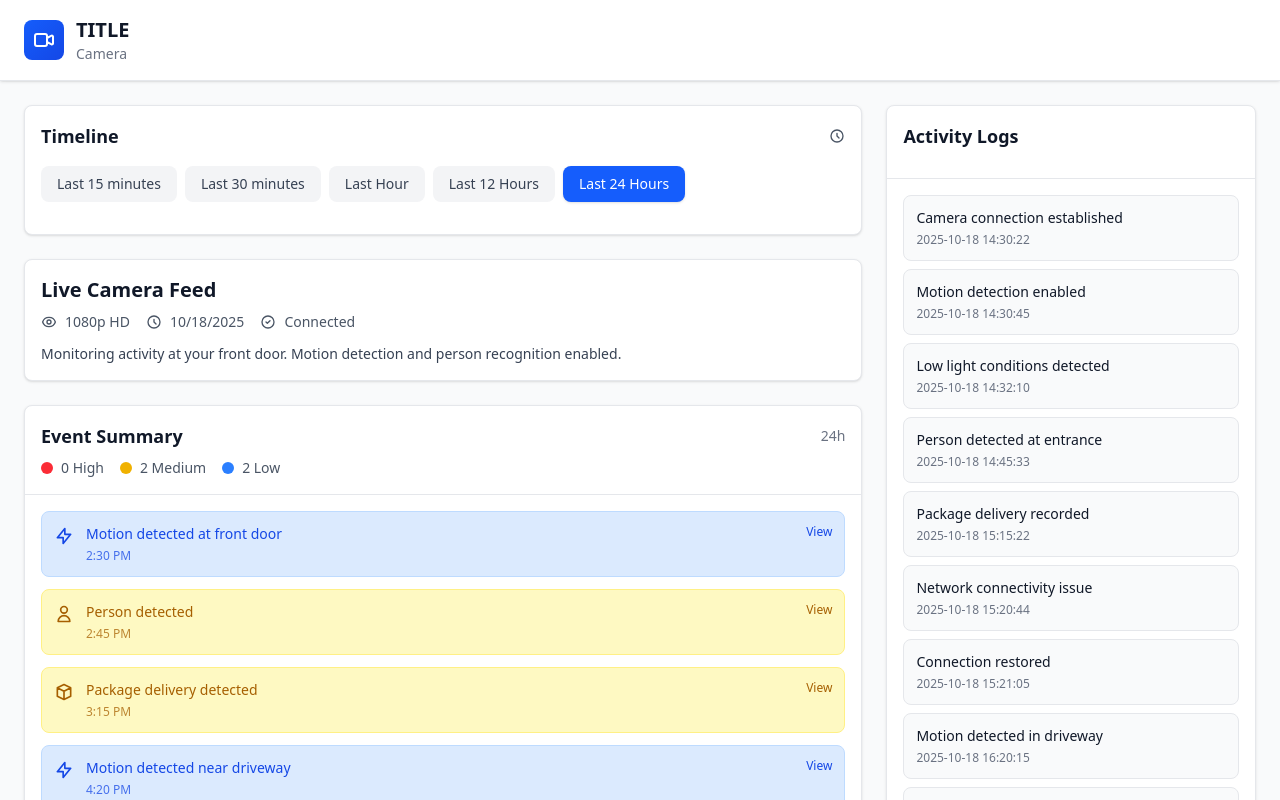
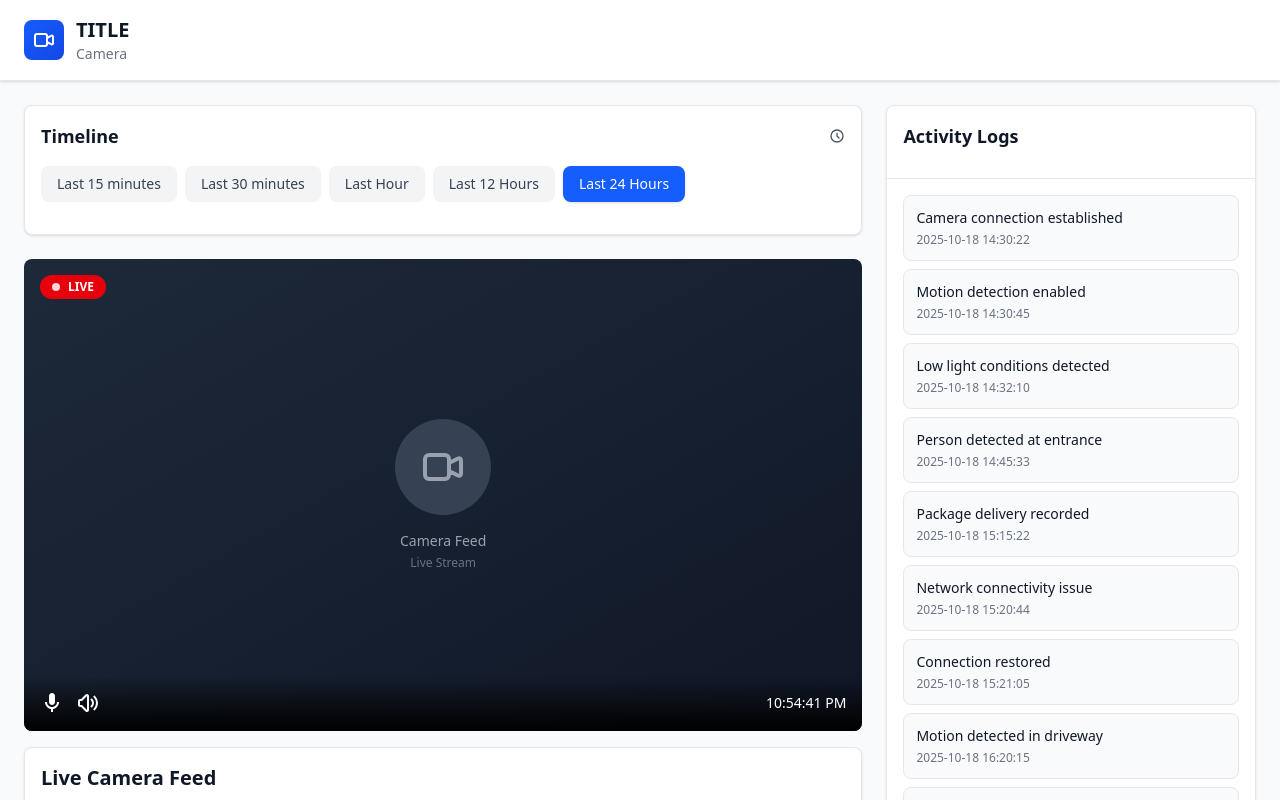
Before and after one commit to raymondcen/DubHacks2025, a React (Vite) app in the folder tmobile-client/: page /dashboard in a window 1280 px wide. Shown: the top 800 px of the page. Built offline with nearby package versions, Linux system fonts and the light colour scheme.

Commit message:
Added livestream display

```diff
--- /dev/null
+++ b/tmobile-client/src/components/livestream.jsx
@@ -0,0 +1,70 @@
+import { useState } from 'react';
+
+function Livestream (){
+    const [isPlaying, setIsPlaying] = useState(false);
+
+  return (
+    <div className="w-full aspect-video bg-gray-900 rounded-lg overflow-hidden relative">
+      {/* Placeholder for camera feed */}
+      <div className="w-full h-full flex items-center justify-center bg-gradient-to-br from-gray-800 to-gray-900">
+        <div className="text-center">
+          <div className="w-24 h-24 mx-auto mb-4 rounded-full bg-gray-700 flex items-center justify-center">
+            <svg className="w-12 h-12 text-gray-400" fill="none" stroke="currentColor" viewBox="0 0 24 24">
+              <path strokeLinecap="round" strokeLinejoin="round" strokeWidth={2} d="M15 10l4.553-2.276A1 1 0 0121 8.618v6.764a1 1 0 01-1.447.894L15 14M5 18h8a2 2 0 002-2V8a2 2 0 00-2-2H5a2 2 0 00-2 2v8a2 2 0 002 2z" />
+            </svg>
+          </div>
+          <p className="text-gray-400 text-sm">Camera Feed</p>
+          <p className="text-gray-500 text-xs mt-1">Live Stream</p>
+        </div>
+      </div>
+
+      {/* Play/Pause overlay */}
+      <div className="absolute inset-0 flex items-center justify-center opacity-0 hover:opacity-100 transition-opacity bg-black bg-opacity-30">
+        <button
+          onClick={() => setIsPlaying(!isPlaying)}
+          className="w-16 h-16 rounded-full bg-white bg-opacity-90 flex items-center justify-center hover:bg-opacity-100 transition-all"
+        >
+          {isPlaying ? (
+            <svg className="w-8 h-8 text-gray-900" fill="currentColor" viewBox="0 0 24 24">
+              <path d="M6 4h4v16H6V4zm8 0h4v16h-4V4z" />
+            </svg>
+          ) : (
+            <svg className="w-8 h-8 text-gray-900 ml-1" fill="currentColor" viewBox="0 0 24 24">
+              <path d="M8 5v14l11-7z" />
+            </svg>
+          )}
+        </button>
+      </div>
+
+      {/* Live indicator */}
+      <div className="absolute top-4 left-4 flex items-center gap-2 bg-red-600 text-white px-3 py-1 rounded-full text-xs font-semibold">
+        <span className="w-2 h-2 bg-white rounded-full animate-pulse"></span>
+        LIVE
+      </div>
+
+      {/* Camera controls */}
+      <div className="absolute bottom-0 left-0 right-0 bg-gradient-to-t from-black to-transparent p-4">
+        <div className="flex items-center justify-between">
+          <div className="flex items-center gap-3">
+            <button className="text-white hover:text-gray-300">
+              <svg className="w-6 h-6" fill="currentColor" viewBox="0 0 24 24">
+                <path d="M12 14c1.66 0 3-1.34 3-3V5c0-1.66-1.34-3-3-3S9 3.34 9 5v6c0 1.66 1.34 3 3 3z"/>
+                <path d="M17 11c0 2.76-2.24 5-5 5s-5-2.24-5-5H5c0 3.53 2.61 6.43 6 6.92V21h2v-3.08c3.39-.49 6-3.39 6-6.92h-2z"/>
+              </svg>
+            </button>
+            <button className="text-white hover:text-gray-300">
+              <svg className="w-6 h-6" fill="none" stroke="currentColor" viewBox="0 0 24 24">
+                <path strokeLinecap="round" strokeLinejoin="round" strokeWidth={2} d="M15.536 8.464a5 5 0 010 7.072m2.828-9.9a9 9 0 010 12.728M5.586 15H4a1 1 0 01-1-1v-4a1 1 0 011-1h1.586l4.707-4.707C10.923 3.663 12 4.109 12 5v14c0 .891-1.077 1.337-1.707.707L5.586 15z" />
+              </svg>
+            </button>
+          </div>
+          <div className="text-white text-sm font-medium">
+            {new Date().toLocaleTimeString()}
+          </div>
+        </div>
+      </div>
+    </div>
+  );
+}
+
+export default Livestream;
--- a/tmobile-client/src/pages/dashboard.jsx
+++ b/tmobile-client/src/pages/dashboard.jsx
@@ -2,6 +2,7 @@ import { useState } from 'react';
 import Logs from '../components/logs';
 import Summary from '../components/summary';
 import Timeline from '../components/timeline';
+import Livestream from '../components/livestream'
 
 function Dashboard() {
     const [timeRange, setTimeRange] = useState('24h');
@@ -43,6 +44,11 @@ function Dashboard() {
             {/* Timeline controls */}
             <div className="mb-6">
               <Timeline onTimeRangeChange={handleTimeRangeChange} />
+            </div>
+
+            {/* Video player */}
+            <div className="mb-4">
+              <Livestream />
             </div>
 
             {/* Video info section */}
```
